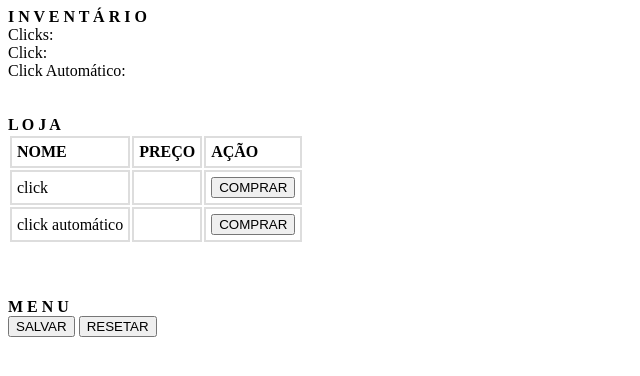
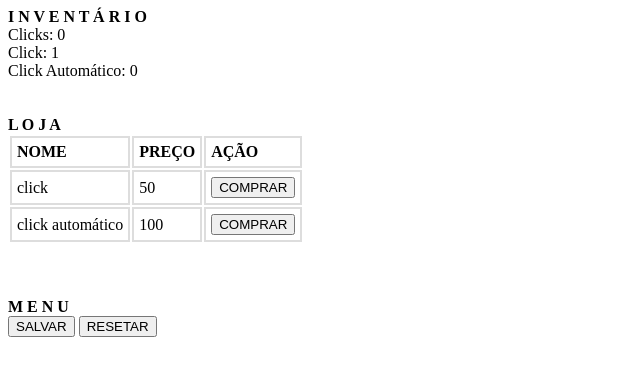
Before and after one commit to hbenormous/game-clicker, a plain HTML site: page index.html in a window 1280 px wide. Shown: the full height of the page, 0-640 px from the left. Drawn offline with Linux system fonts and the light colour scheme.

Commit message:
Update index.html

```diff
--- a/index.html
+++ b/index.html
@@ -4,7 +4,8 @@
 	<meta charset="utf-8">
 	<meta name="viewport" content="width=device-width, initial-scale=1">
 
-	<script type="module" src="/script.js"></script>
+	<script type="text/javascript" src="script.js"></script>
+	<script type="text/javascript" src="estrutura.js"></script>
 
 	<link rel="stylesheet" type="text/css" href="style.css">
 
```
